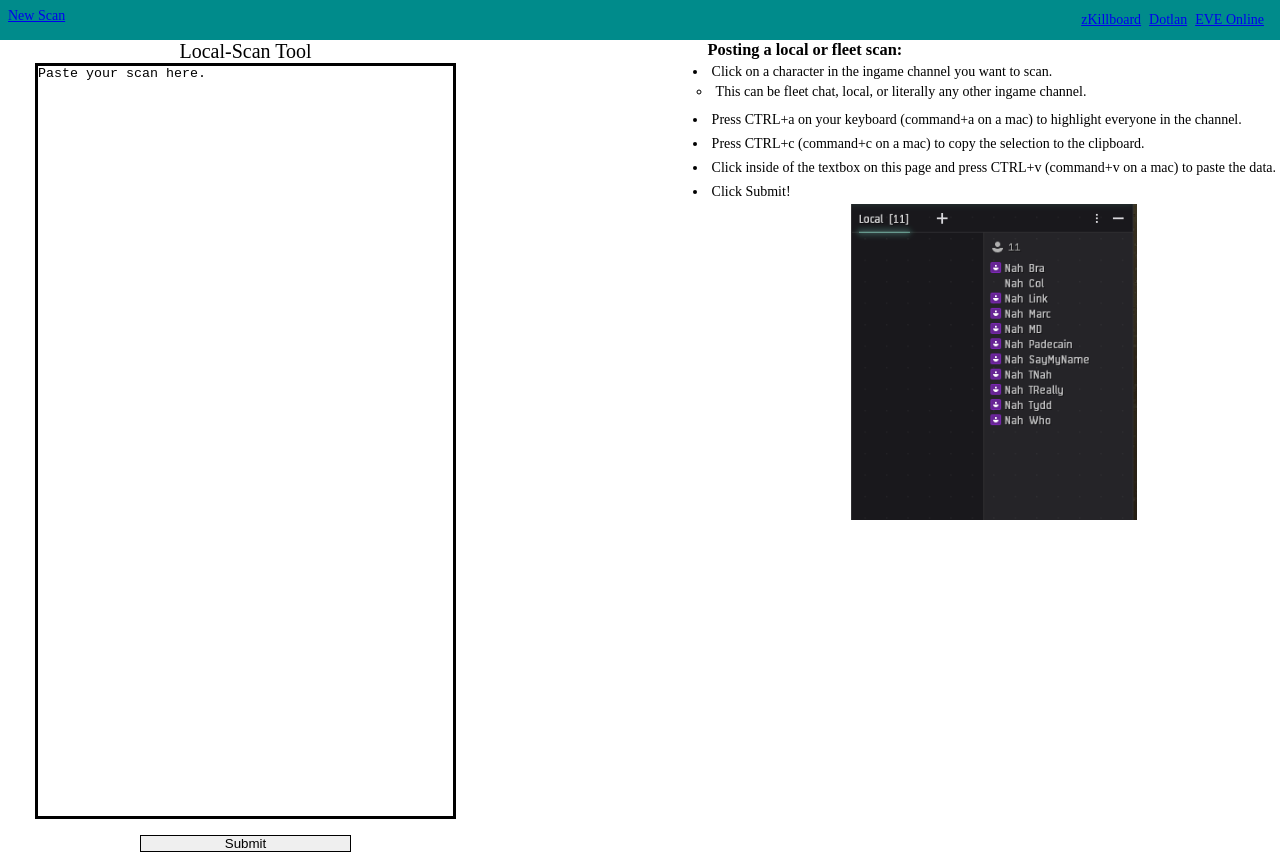
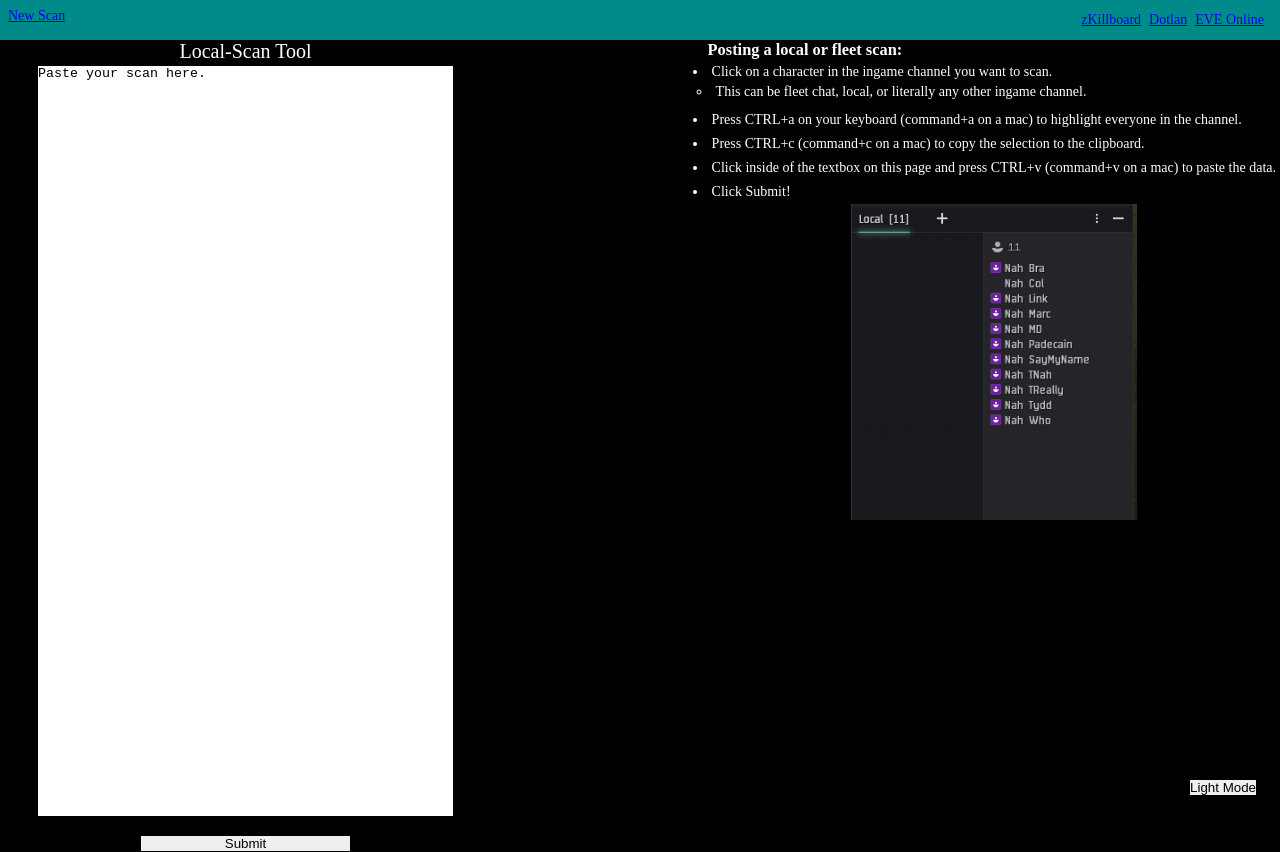
Before and after one commit to WiscoSailor91/local-scan, a plain HTML site: page frontend/index.html in a window 1280 px wide. Drawn offline with nearby package versions, Linux system fonts and the light colour scheme.

Commit message:
Added javascript for click function to hide buttons for changing between light/dark mode. Added CSS for placing of dark/light mode buttons. More needed still.

```diff
--- a/frontend/index.html
+++ b/frontend/index.html
@@ -33,6 +33,7 @@
         <input type="submit" name="submitInfo" value="Submit" id="submitButton" class="center">
     </form>
 </div>
+<div id="rightPaneWrapper">
     <div id="userInstructions">
         <h3>Posting a local or fleet scan:</h3>
         <ul>
@@ -42,18 +43,39 @@
                 </ul>
             <li>Press CTRL+a on your keyboard (command+a on a mac) to highlight everyone in the channel.</li>
             <li>Press CTRL+c (command+c on a mac) to copy the selection to the clipboard.</li>
-        <li>Click inside of the textbox on this page and press CTRL+v (command+v on a mac) to paste the  data.</li>
+            <li>Click inside of the textbox on this page and press CTRL+v (command+v on a mac) to paste the data.</li>
             <li>Click Submit!</li>
         </ul>
+    </div>
+    <div id="userExample">
         <img src="media/scanExample.png" alt="Example of local scan selection." class="center">
     </div>
-<div id="userExample">
-
 </div>
 <div id="userOutputView">
     This div will display data output!
     <label for="resetButton"></label>
     <button id="resetButton">Reset</button>
 </div>
+<footer>
+    <div id="footerWrapper">
+        <div id="footerLinks">
+
+        </div>
+        <ul>
+            <li>
+                <div id="switchToDarkButton">
+                    <label for="darkButton"></label>
+                    <button id="darkButton">Dark Mode</button>
+                </div>
+            </li>
+            <li>
+                <div id="switchToLightButton">
+                    <label for="lightButton"></label>
+                    <button id="lightButton">Light Mode</button>
+                </div>
+            </li>
+        </ul>
+    </div>
+</footer>
 </body>
 </html>
--- a/frontend/scripts.js
+++ b/frontend/scripts.js
@@ -20,4 +20,14 @@ $(document).ready(function () {
     $(document).on('submit', '#inputData', function() {
         return false;
     });
+    //This function hides light mode button, and changes CSS settings to light mode
+    $("#switchToLightButton").click(function () {
+        document.querySelector("#switchToDarkButton").style.display = "block";
+        document.querySelector("#switchToLightButton").style.display = "none";
+    });
+    //This function hides dark mode button, and changes CSS settings to dark mode
+    $("#switchToDarkButton").click(function () {
+        document.querySelector("#switchToDarkButton").style.display = "none";
+        document.querySelector("#switchToLightButton").style.display = "block";
+    });
 });
--- a/frontend/styles.css
+++ b/frontend/styles.css
@@ -35,18 +35,19 @@ html, body, header, div, form, li, nav, a, label, textarea, input, h3, ul, img,
 #rightLinks {
     float: right;
 }
-#rightLinks ul {
-    list-style-type: none;
-}
+
 #rightLinks ul {
     display: flex;
     flex-direction: row;
     padding-right: 20px;
+    list-style-type: none;
 }
 
 /* Main Content Styles */
 body {
     padding-top: 40px;
+    background-color: black;
+    color: white;
 }
 
 #userInputView {
@@ -70,7 +71,7 @@ body {
     text-align: center;
 }
 
-#userInstructions {
+#rightPaneWrapper {
     float: right;
 }
 
@@ -93,3 +94,25 @@ li {
 #userInputView input, #userOutputView button {
     border: solid black 1px;
 }
+
+/* Footer Styles Section */
+footer {
+    position: fixed;
+    bottom: 0;
+    width: 100%;
+}
+
+footer div {
+    float: right;
+}
+
+#switchToDarkButton {
+    display: none;
+}
+
+#footerWrapper ul {
+    display: flex;
+    flex-direction: row;
+    padding-right: 20px;
+    list-style-type: none;
+}
```
Lines whose indentation alone changed are shown as unchanged.
